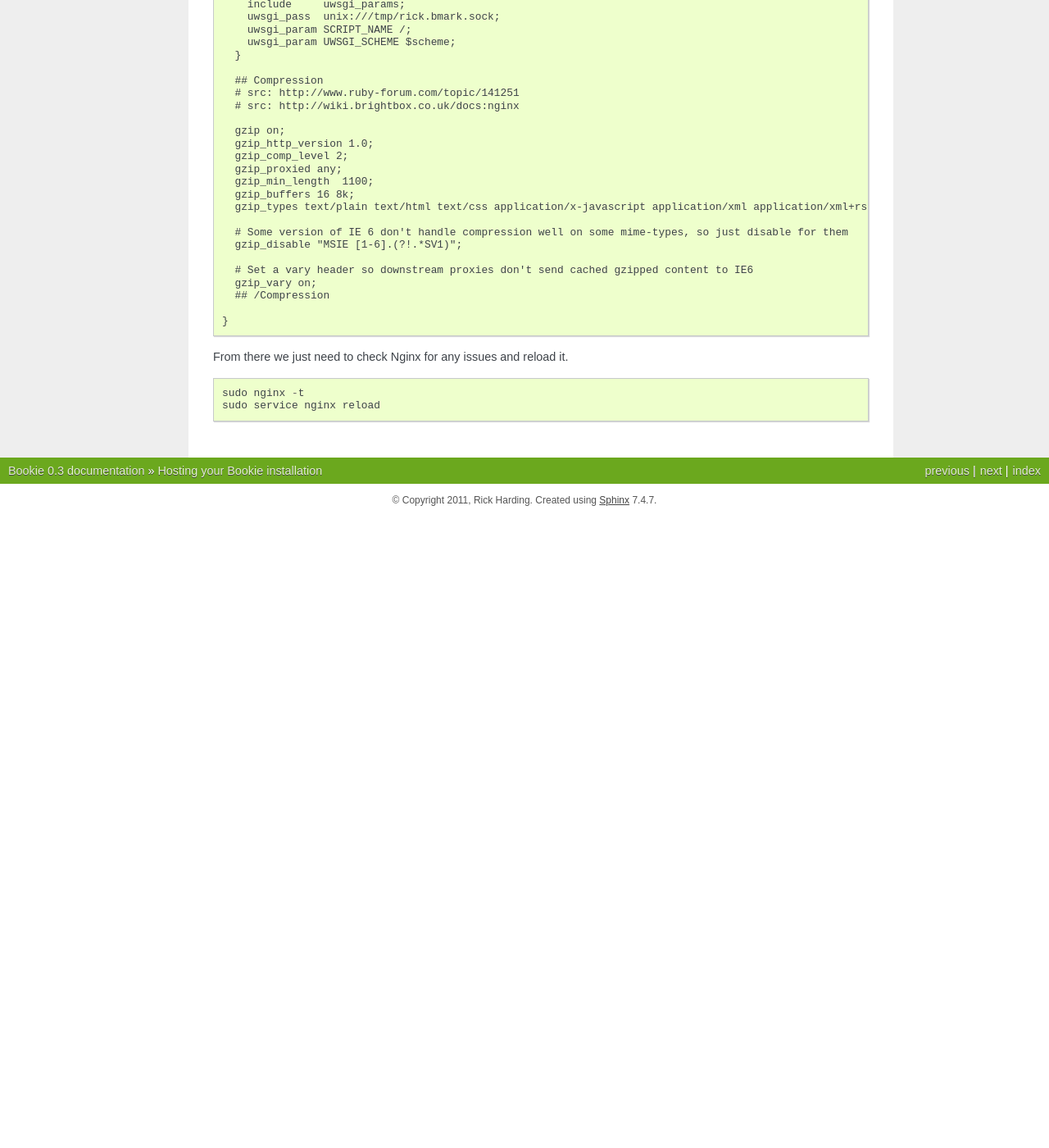
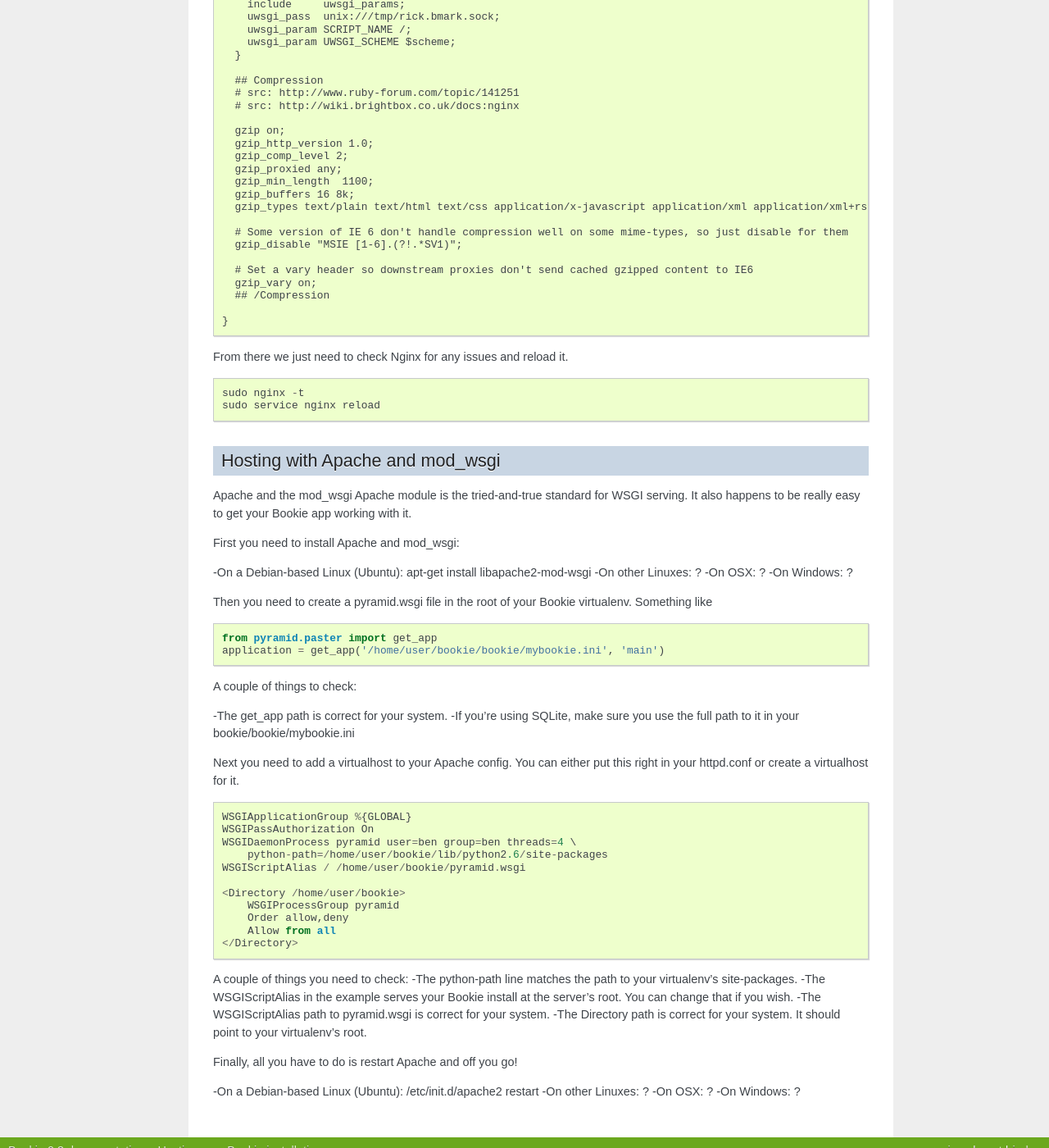
Before and after one commit to bookieio/Bookie, a Sphinx documentation site: the page built from docs/hosting.rst, in a window 1280 px wide and 1400 px high, scrolled down 2463 px. Shown: the whole window at 82% size. Built offline with Sphinx 7.4.7, drawn with Linux system fonts in a browser that asks for light colours; before the commit the page ends 3093 px from its top, so only the background shows below that; some of the changed text lies outside the part shown.

Commit message:
Added Apache and mod_wsgi instructions

```diff
--- a/docs/hosting.rst
+++ b/docs/hosting.rst
@@ -190,3 +190,55 @@
 
     sudo nginx -t
     sudo service nginx reload
+
+Hosting with Apache and mod_wsgi
+---------------------------
+Apache and the mod_wsgi Apache module is the tried-and-true standard for WSGI serving. It also happens to be really easy to get your Bookie app working with it.
+
+First you need to install Apache and mod_wsgi:
+
+-On a Debian-based Linux (Ubuntu): apt-get install libapache2-mod-wsgi
+-On other Linuxes: ?
+-On OSX: ?
+-On Windows: ?
+
+Then you need to create a pyramid.wsgi file in the root of your Bookie virtualenv. Something like
+
+::
+
+    from pyramid.paster import get_app
+    application = get_app('/home/user/bookie/bookie/mybookie.ini', 'main')
+
+A couple of things to check:
+
+-The get_app path is correct for your system.
+-If you're using SQLite, make sure you use the full path to it in your bookie/bookie/mybookie.ini
+
+Next you need to add a virtualhost to your Apache config. You can either put this right in your httpd.conf or create a virtualhost for it.
+
+::
+
+    WSGIApplicationGroup %{GLOBAL}
+    WSGIPassAuthorization On
+    WSGIDaemonProcess pyramid user=ben group=ben threads=4 \
+        python-path=/home/user/bookie/lib/python2.6/site-packages
+    WSGIScriptAlias / /home/user/bookie/pyramid.wsgi
+
+    <Directory /home/user/bookie>
+        WSGIProcessGroup pyramid
+        Order allow,deny
+        Allow from all
+    </Directory>
+
+A couple of things you need to check:
+-The python-path line matches the path to your virtualenv's site-packages.
+-The WSGIScriptAlias in the example serves your Bookie install at the server's root. You can change that if you wish.
+-The WSGIScriptAlias path to pyramid.wsgi is correct for your system.
+-The Directory path is correct for your system. It should point to your virtualenv's root.
+
+Finally, all you have to do is restart Apache and off you go!
+
+-On a Debian-based Linux (Ubuntu): /etc/init.d/apache2 restart
+-On other Linuxes: ?
+-On OSX: ?
+-On Windows: ?
```
